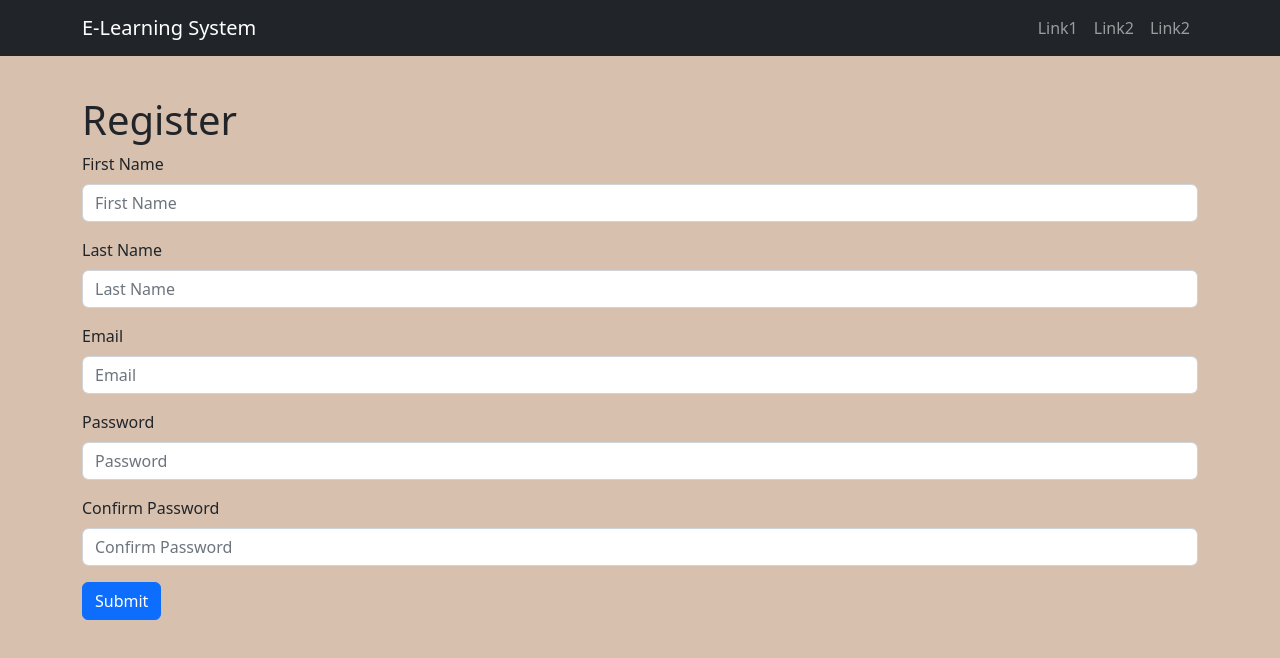
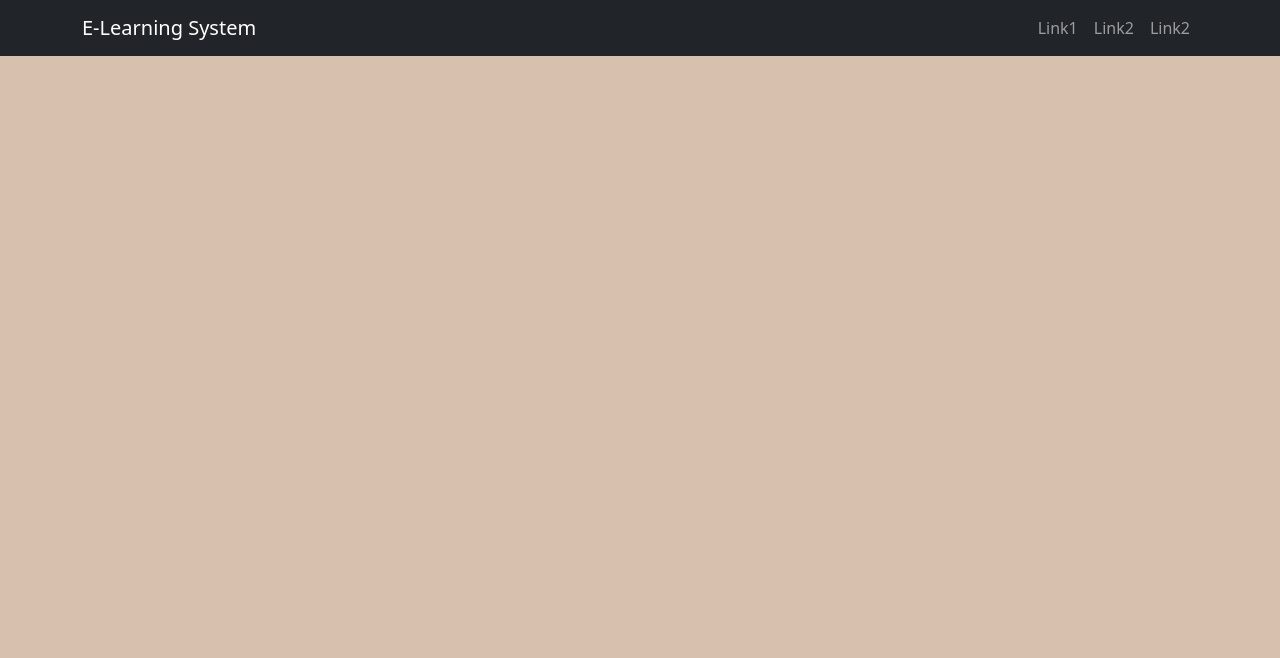
Before and after one commit to framgia/sph-els-arden, a React (Create React App) app in the folder frontend/: page / in a window 1280 px wide. Shown: the top 658 px of the page. Built offline with nearby package versions, Linux system fonts and the light colour scheme.

Commit message:
added route component

```diff
--- a/frontend/package.json
+++ b/frontend/package.json
@@ -13,6 +13,7 @@
     "react-bootstrap": "^2.5.0",
     "react-dom": "^18.2.0",
     "react-redux": "^8.0.2",
+    "react-router-dom": "^6.4.0",
     "react-scripts": "5.0.1",
     "web-vitals": "^2.1.4"
   },
--- a/frontend/src/App.js
+++ b/frontend/src/App.js
@@ -1,12 +1,15 @@
 import Register from "./pages/register";
+import { Route, Routes } from "react-router-dom";
 import Container from "react-bootstrap/Container";
 import "./asset/style.css";
 
 function App() {
   return (
-    <div className="App">
+    <div>
       <Container className="container mt-5 pt-5 mb-5">
-        <Register />
+        <Routes>
+          <Route path="/register" element={<Register />} />
+        </Routes>
       </Container>
     </div>
   );
--- a/frontend/src/components/input.js
+++ b/frontend/src/components/input.js
@@ -7,7 +7,6 @@
       <Form.Label>{label}</Form.Label>
       <Form.Control
         type={type}
-        id={name}
         placeholder={label}
         value={value}
         onChange={onChange}
--- a/frontend/src/index.js
+++ b/frontend/src/index.js
@@ -1,12 +1,13 @@
 import React from "react";
 import ReactDOM from "react-dom/client";
+import { BrowserRouter } from "react-router-dom";
 import App from "./App";
 import { configureStore } from "@reduxjs/toolkit";
 import { Provider } from "react-redux";
 import "bootstrap/dist/css/bootstrap.min.css";
-import NavBar from "./components/navbar";
 
 import "./asset/style.css";
+import NavBar from "./components/navbar";
 import registrantReducer from "./store/user";
 
 const store = configureStore({
@@ -21,7 +22,9 @@
   <React.StrictMode>
     <Provider store={store}>
       <NavBar />
-      <App />
+      <BrowserRouter>
+        <App />
+      </BrowserRouter>
     </Provider>
   </React.StrictMode>
 );
```
Also changed, not shown: 1 other file (tests, documents, lock files or other folders).
